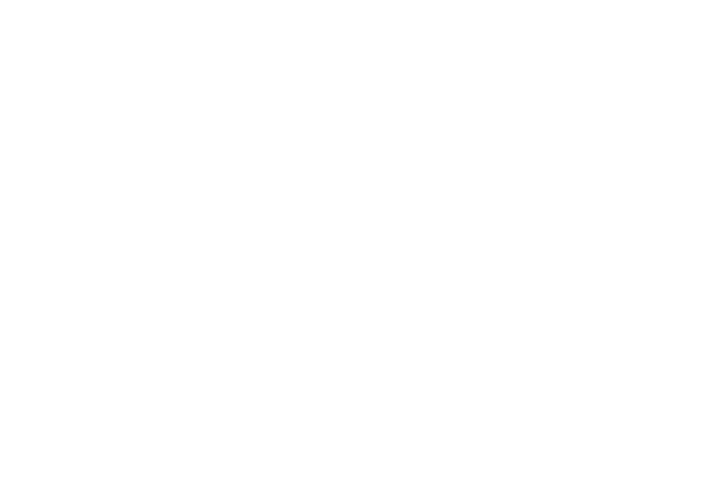
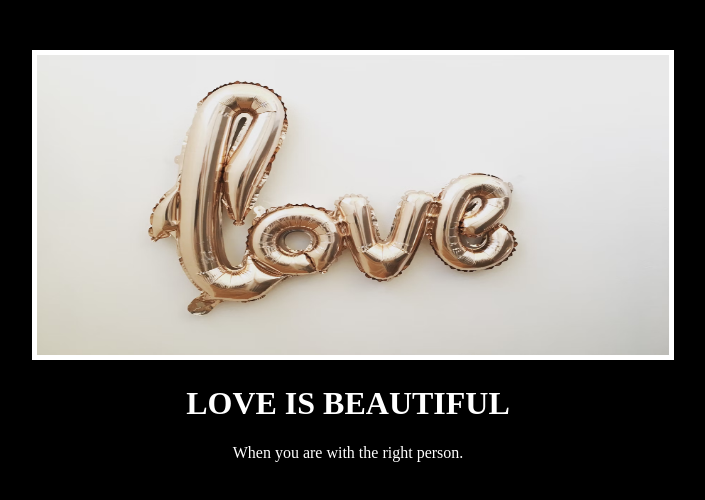
Before and after one commit to Prince-ij/Web_Development, a plain HTML site: page motivation_meme_project/index.html in a window 1280 px wide. Shown: the whole page, without its empty margins (292-997 px from the left). Drawn offline with Linux system fonts and the light colour scheme.

Commit message:
motivation_meme_project/

```diff
--- a/motivation_meme_project/index.html
+++ b/motivation_meme_project/index.html
@@ -14,3 +14,23 @@ But it must have the following features:
 6. Read about the text-transform property on MDN docs to make the h1 uppercase with CSS.
   https://developer.mozilla.org/en-US/docs/Web/CSS/text-transform
 -->
+<!DOCTYPE html>
+<html lang="en">
+<head>
+  <meta charset="UTF-8">
+  <link rel="stylesheet" href="style.css"/>
+  <meta name="viewport" content="width=device-width, initial-scale=1.0">
+  <link rel="preconnect" href="https://fonts.googleapis.com">
+<link rel="preconnect" href="https://fonts.gstatic.com" crossorigin>
+<link href="https://fonts.googleapis.com/css2?family=Libre+Baskerville:ital,wght@0,400;0,700;1,400&display=swap" rel="stylesheet">
+  <title>Motivational meme webite</title>
+</head>
+<body>
+  <div class="motivation">
+    <img src="image.png" alt="love image">
+  <h1>Love is Beautiful</h1>
+  <p>When you are with the right person.</p>
+  </div>
+
+</body>
+</html>
--- a/motivation_meme_project/style.css
+++ b/motivation_meme_project/style.css
@@ -0,0 +1,22 @@
+body{
+    background-color: black;
+    color:white;
+    text-align: center;
+}
+
+img{
+    border: 5px solid white;
+    width: 100%;
+    height: 300px;
+}
+
+h1{
+    font-family: "Libre Baskerville" serif;
+    text-transform: uppercase;
+}
+
+.motivation{
+    width: 50%;
+    margin-left: 25%;
+    margin-top: 50px;
+}
```
Also changed, not shown: motivation_meme_project/image.png (added).
